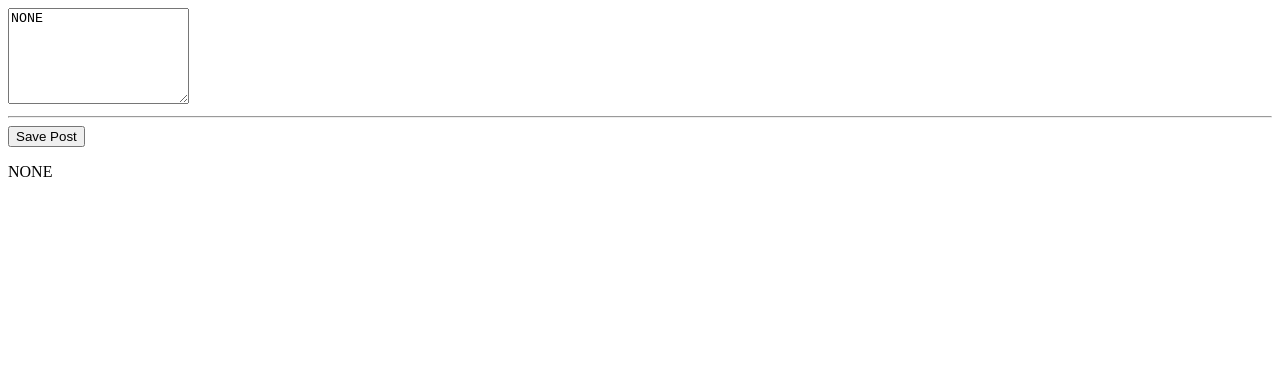
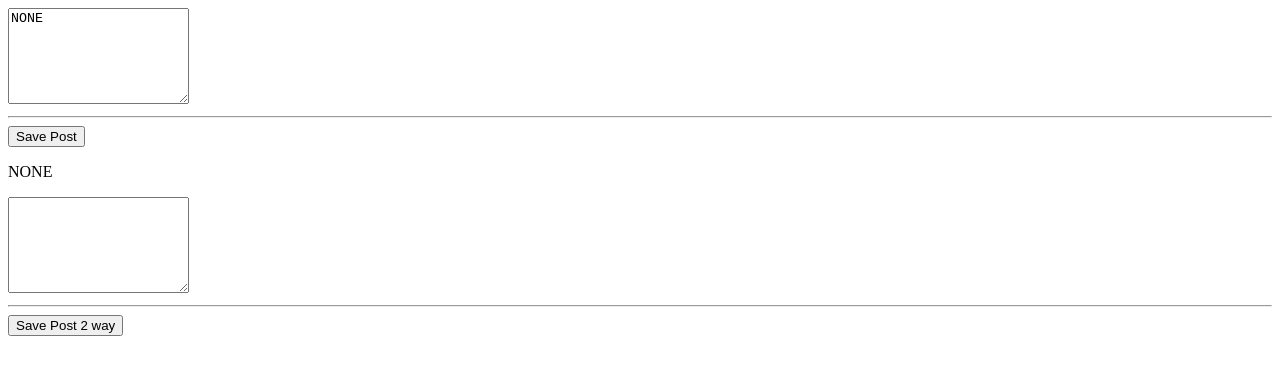
Before and after one commit to EdgarHSalinas/mean-posts, an Angular app: page / in a window 1280 px wide. Shown: the top 374 px of the page. Built offline with nearby package versions, Linux system fonts and the light colour scheme.

Commit message:
Brougth in 2 way binding ngModel to the app.module

```diff
--- a/src/app/app.module.ts
+++ b/src/app/app.module.ts
@@ -1,5 +1,6 @@
 import { BrowserModule } from '@angular/platform-browser';
 import { NgModule } from '@angular/core';
+import { FormsModule } from '@angular/forms';
 
 import { AppComponent } from './app.component';
 import { PostCreateComponent } from './posts/post-create/post-create.component';
@@ -10,7 +11,8 @@ import { PostCreateComponent } from './posts/post-create/post-create.component';
     PostCreateComponent
   ],
   imports: [
-    BrowserModule
+    BrowserModule,
+    FormsModule
   ],
   providers: [],
   bootstrap: [AppComponent]
--- a/src/app/posts/post-create/post-create.component.html
+++ b/src/app/posts/post-create/post-create.component.html
@@ -1,4 +1,9 @@
-<textarea rows="6" [value]="newPost"></textarea>
+<textarea rows="6" [value]="newPost" #postInput ></textarea>
 <hr>
-<button (click)="onAddPost()">Save Post</button>
+<button (click)="onAddPost(postInput)">Save Post</button>
 <p>{{ newPost }}</p>
+
+<textarea rows="6" [(ngModel)]="enteredValue" ></textarea>
+<hr>
+<button (click)="onAddPost2way()">Save Post 2 way</button>
+<p>{{ newPost2way }}</p>
--- a/src/app/posts/post-create/post-create.component.ts
+++ b/src/app/posts/post-create/post-create.component.ts
@@ -5,9 +5,15 @@ import { Component } from '@angular/core';
   templateUrl: './post-create.component.html'
 })
 export class PostCreateComponent {
+  enteredValue = '';
   newPost = 'NONE';
 
-  onAddPost() {
-    this.newPost = 'The users Post';
+  onAddPost(postInput: HTMLTextAreaElement) {
+    console.dir(postInput);
+    this.newPost = postInput.value;
+  }
+
+  onAddPost2way() {
+    this.newPost2way = this.enteredValue;
   }
 }
```
